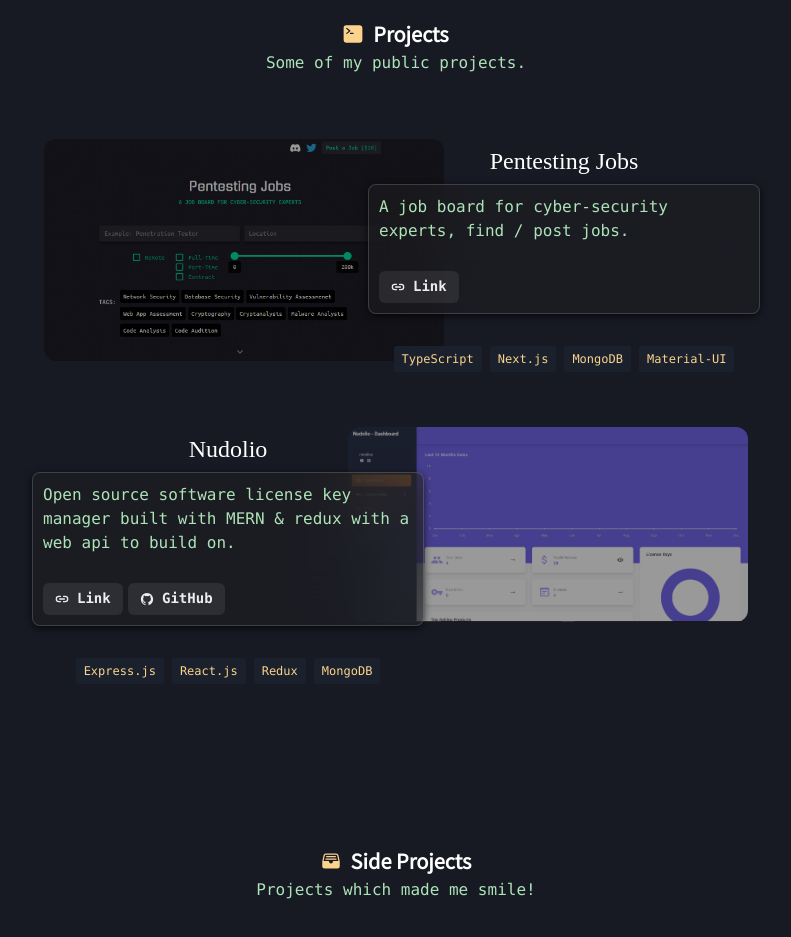
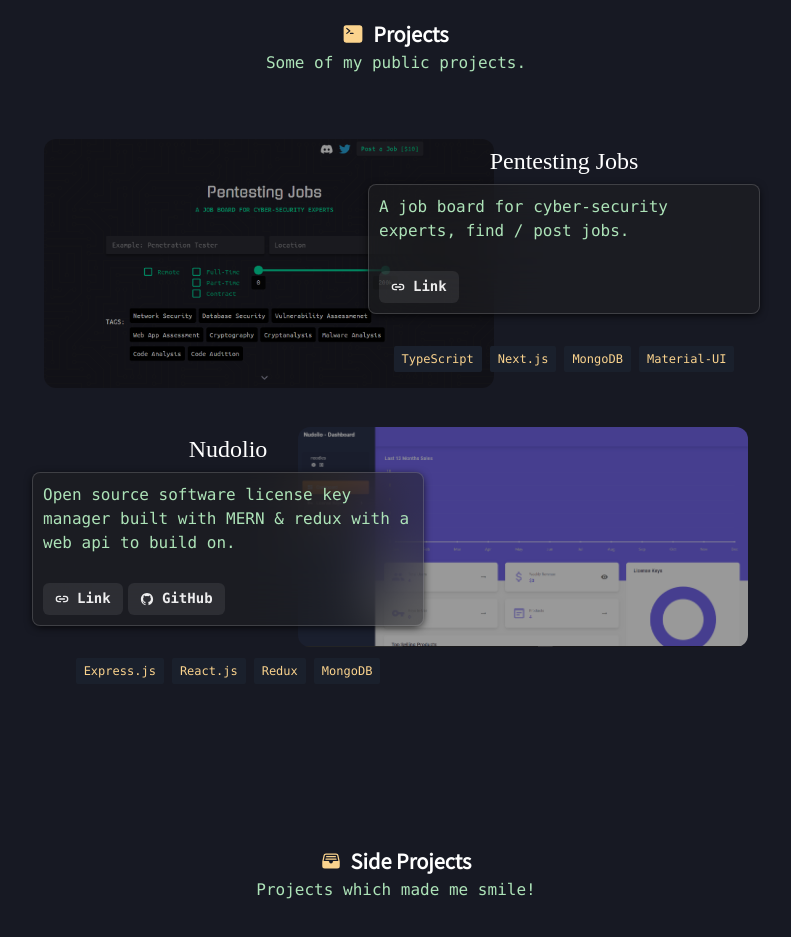
Before and after one commit to zany-ar/nudl.tech, a Next.js app: page / in a window 1280 px wide. Shown: the part 1340-2277 px from the top of the page, without its empty margins (244-1035 px from the left). Built offline with nearby package versions, Linux system fonts and the light colour scheme; a web font is replaced by a local one.

Commit message:
increased image width on project component

```diff
--- a/src/components/ProjectCard.tsx
+++ b/src/components/ProjectCard.tsx
@@ -30,7 +30,7 @@ export default function ProjectCard({ imgsrc, title, description, techstack, lin
         overflow={'none'}
         padding={4}>
         <Link
-          maxW={{ md: '400px' }} minW={'300px'}
+          maxW={{ md: '450px' }} minW={'300px'}
           position={{ base: 'absolute', md: 'relative' }}
           href={link}
           target="_blank"
```
